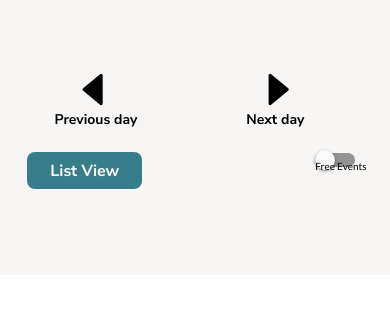
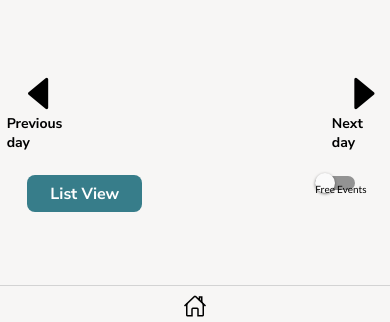
Before and after one commit to joshua-simon/gig-fort, a React Native app: screen /Map in a window 390 px wide. Shown: the part 519-841 px from the top of the page. Built offline with nearby package versions, Linux system fonts and the light colour scheme; no server answers; the database is empty; what sentry-expo would draw is missing.

Commit message:
gig details page styling

```diff
--- /dev/null
+++ b/components/Footer.tsx
@@ -0,0 +1,27 @@
+import { StyleSheet,View,TouchableOpacity } from 'react-native'
+import { Ionicons } from '@expo/vector-icons';
+
+const Footer = ({ navigation }) => {
+  return (
+    <View style = {styles.footer}>
+        <TouchableOpacity
+            onPress = {() => navigation.navigate("Map")}
+        >
+            <Ionicons name="home-outline" size={24} color="black" />
+        </TouchableOpacity>
+    </View>
+  )
+};
+
+const styles = StyleSheet.create({
+  footer: {
+    backgroundColor: "#F7F6F5",
+    height: 40,
+    justifyContent: "center",
+    alignItems: "center",
+    borderTopColor:'#d3d3d3',
+    borderTopWidth:1
+  },
+});
+
+export default Footer;
--- a/components/GigMap.tsx
+++ b/components/GigMap.tsx
@@ -1,4 +1,3 @@
-
 import { FC } from "react";
 import { useState, useMemo } from "react";
 import {
@@ -11,7 +10,7 @@ import {
   Dimensions
 } from "react-native";
 import MapView from "react-native-maps";
-import { Marker, Callout } from "react-native-maps";
+import { Marker } from "react-native-maps";
 import { mapStyle } from "../util/mapStyle";
 import { useGigs } from "../hooks/useGigs";
 import { AntDesign } from "@expo/vector-icons";
@@ -60,14 +59,12 @@ const GigMap:FC<Props> = ({ navigation }):JSX.Element => {
 
   const gigsToDisplay = isSwitchOn ? freeGigsToday : gigsToday
 
-
   //increments date by amount
   const addDays = (amount:number):void => {
     setSelectedDateMs((curr) => curr + 1000 * 60 * 60 * 24 * amount);
   };
 
   const onToggleSwitch = () => setIsSwitchOn(!isSwitchOn);
-
 
   return (
     <View style={styles.container}>
@@ -130,13 +127,13 @@ const GigMap:FC<Props> = ({ navigation }):JSX.Element => {
       <View style={styles.buttonOptions}>
         <TouchableOpacity onPress={() => addDays(-1)} style={styles.touchable}>
           <AntDesign name="caretleft" size={36} color="#000000" />
-          <Text style={{ fontFamily: "NunitoSans", color: "#000000" }}>
+          <Text style={{ fontFamily: "NunitoSans", color: "#000000",marginLeft:'8%' }}>
             Previous day
           </Text>
         </TouchableOpacity>
         <TouchableOpacity onPress={() => addDays(1)} style={styles.touchable}>
           <AntDesign name="caretright" size={36} color="#000000" />
-          <Text style={{ fontFamily: "NunitoSans", color: "#000000" }}>
+          <Text style={{ fontFamily: "NunitoSans", color: "#000000",marginRight:'8%' }}>
             Next day
           </Text>
         </TouchableOpacity>
@@ -219,6 +216,7 @@ const styles = StyleSheet.create({
     marginLeft: '7%',
     fontFamily: "NunitoSans",
     marginBottom: 10,
+
   },
   headerText_main: {
     fontFamily: "NunitoSans",
@@ -237,9 +235,9 @@ const styles = StyleSheet.create({
   },
   buttonOptions: {
     flexDirection: "row",
-    justifyContent: "space-around",
-    width: "92%",
-    marginTop:'3%'
+    justifyContent: "space-between",
+    marginTop:'4%',
+    width:'100%'
   },
   buttonOptionsText: {
     margin: 5,
--- a/components/ListByDay.tsx
+++ b/components/ListByDay.tsx
@@ -48,7 +48,7 @@ const ListByDay: FC<Props> = ({ navigation }): JSX.Element => {
   );
 
   return (
-    <View>
+    <View style={{ flex: 1 }}>
       {showDate}
       <View style={styles.buttonContainer}>
         <TouchableOpacity
--- a/routes/homeStack.tsx
+++ b/routes/homeStack.tsx
@@ -72,10 +72,11 @@ export const MyStack = () => {
       name="GigDetails"
       component={GigDetails}
       options={{
-        headerTitle: () => <Header/>,
-        headerTitleAlign: 'center',
+        title:'',
+        // headerTitle: () => <Header/>,
+        // headerTitleAlign: 'center',
         headerStyle:{
-          backgroundColor:'#ba9556'
+          backgroundColor:'#E2DBCF'
         }
     }}
       />
--- a/screens/GigDetails.tsx
+++ b/screens/GigDetails.tsx
@@ -18,7 +18,7 @@ interface Props {
   route:GigDetailsScreenProp
 }
 
-const GigDetails:FC<Props> = ({ route }):JSX.Element => {
+const GigDetails: FC<Props> = ({ route }): JSX.Element => {
   const { venue, gigName, image, isFree, genre, blurb, dateAndTime, tickets } =
     route.params;
 
@@ -26,16 +26,26 @@ const GigDetails:FC<Props> = ({ route }):JSX.Element => {
 
   const isTicketed = tickets ? (
     <A style={styles.link} href={tickets}>
-      Tickets
+      Find Tickets
     </A>
   ) : null;
 
 
-  const date:string = format(new Date(dateAndTime.seconds * 1000),'EEE LLL do Y')
+  const date: string = format(
+    new Date(dateAndTime.seconds * 1000),
+    "EEE LLL do Y"
+  );
 
-  const time:string = format(new Date(dateAndTime.seconds * 1000),'hbbb')
+  const time: string = format(new Date(dateAndTime.seconds * 1000), "hbbb");
 
   return (
+    <View style={styles.screen}>
+      <View style={styles.elipse_container}>
+        <Image
+          style={styles.elipse}
+          source={require("../assets/Ellipse_29.png")}
+        />
+      </View>
       <ScrollView style={styles.scrollview}>
         <View style={styles.container}>
           <Image style={styles.img} source={{ uri: image }} />
@@ -58,64 +68,79 @@ const GigDetails:FC<Props> = ({ route }):JSX.Element => {
                   size={15}
                   color="#778899"
                 />
-              <Text
-                style={styles.details_text}
-              >{`${date} |  ${time}`}</Text>
-            </View>
-            <Text style={styles.details_text_genre}>{genre}</Text>
+                <Text style={styles.details_text}>{`${date}  ${time}`}</Text>
               </View>
             </View>
             <View style={styles.details}>
-          <Text style={styles.details_blurb}>Details</Text>
+              <Text style={styles.details_blurb}>Event Details</Text>
               <Text style={styles.details_text}>{blurb}</Text>
             </View>
+          <View>
             {isTicketed}
           </View>
+          </View>
+        </View>
       </ScrollView>
+    </View>
   );
 };
 
 const styles = StyleSheet.create({
+  screen:{
+    flex: 1,
+    backgroundColor: '#F7F6F5',
+    position: 'relative',
+  },
   img: {
     height: 200,
     width: "auto",
+    marginTop:'2%',
+    borderRadius:26
   },
   container: {
     flex: 1,
     flexDirection: "column",
-    backgroundColor: "azure",
+    // backgroundColor: "azure",
     padding: 15,
   },
   scrollview: {
-    backgroundColor: "azure",
+    position: 'absolute',
+    top: 0,
+    left: 0,
+    right: 0,
+    bottom: 0,
+    marginLeft:'2%',
+    marginRight:'2%',
   },
   header_text: {
-    fontSize: 30,
-    fontFamily: "Sofia-Pro",
+    fontSize: 25,
+    fontFamily: "NunitoSans",
+    marginTop:'5%'
   },
   details: {
     flexDirection: "column",
     marginTop: 30,
   },
   details_text: {
-    fontFamily: "Helvetica-Neue",
-    fontSize: 15,
-    color: "#778899",
+    fontFamily: "LatoRegular",
+    fontSize: 14,
+    color: "#000000",
   },
   details_text_genre: {
-    fontFamily: "Helvetica-Neue",
-    fontSize: 15,
-    color: "#778899",
-    fontStyle: "italic",
+    fontFamily: "LatoRegular",
+    fontSize: 14,
+    color: "#4B4B4B",
   },
   details_blurb: {
-    fontFamily: "Sofia-Pro",
+    fontFamily: "NunitoSans",
     fontSize: 20,
-    color: "black",
+    color: "#000000",
+    marginBottom:'2%'
   },
   text_icon: {
     flexDirection: "row",
     alignItems: "center",
+    marginBottom:'2%'
   },
   subheader: {
     marginTop: 10,
@@ -124,14 +149,29 @@ const styles = StyleSheet.create({
     marginRight: 2,
   },
   link: {
-    backgroundColor: "#68912b",
+    backgroundColor: "#BB9456",
     color: "white",
-    fontFamily: "Helvetica-Neue",
-    width: 100,
+    fontFamily: "NunitoSans",
+    width: 120,
     textAlign: "center",
     marginTop: 20,
-    borderRadius: 5,
+    borderRadius: 8,
+    padding:8
   },
+  linkText:{
+    textAlign: 'center',
+    alignItems: 'center',
+    justifyContent: 'center',
+  },
+  elipse:{
+   height:250,
+   width:'100%'
+  },
+  elipse_container:{
+    flexDirection:'row',
+    justifyContent:'center',
+    transform: [{translateY:-80}]
+  }
 });
 
 export default GigDetails;
--- a/screens/List.tsx
+++ b/screens/List.tsx
@@ -1,20 +1,24 @@
 import { StyleSheet, View,Text } from 'react-native'
 import ListByDay from '../components/ListByDay';
 import { listProps } from '../routes/homeStack';
+import Footer from '../components/Footer';
 
 const List = ({ navigation }: listProps) => {
     return (
         <View style = {styles.list_container}>
             <ListByDay navigation={navigation} />
+            <Footer navigation={navigation}/>
         </View>
     )
 }
 
 const styles = StyleSheet.create({
     list_container: {
-        flex:1,
-        backgroundColor: '#F7F6F5'
-    }
+        flex: 1,
+        flexDirection: 'column',
+        justifyContent: 'space-between',
+        backgroundColor: '#F7F6F5',
+    },
 })
 
 export default List;
--- a/screens/Map.tsx
+++ b/screens/Map.tsx
@@ -2,6 +2,7 @@ import { FC } from 'react'
 import { StyleSheet,View,Text,TouchableOpacity } from 'react-native'
 import GigMap from '../components/GigMap'
 import { mapProps } from '../routes/homeStack'
+import Footer from '../components/Footer'
 
 type MapScreenNavgationProp = mapProps['navigation']
 
@@ -13,8 +14,7 @@ const Map:FC<Props> = ({ navigation }):JSX.Element => {
     return (
         <View style = {styles.container}>
             <GigMap navigation = {navigation}/>
-            <View style = {styles.footer}>
-            </View>
+            <Footer navigation = {navigation}/>
         </View>
     )
 }
@@ -24,12 +24,6 @@ const styles = StyleSheet.create({
         flex:1,
         backgroundColor: '#F7F6F5',
         // justifyContent: 'space-between'
-    },
-    footer:{
-        backgroundColor: 'white',
-        height:50,
-        justifyContent: 'center',
-        alignItems:'center'
     },
     button: {
         backgroundColor: '#68912b',
```
Also changed, not shown: assets/Ellipse_29.png (added). Lines whose indentation alone changed are shown as unchanged.
